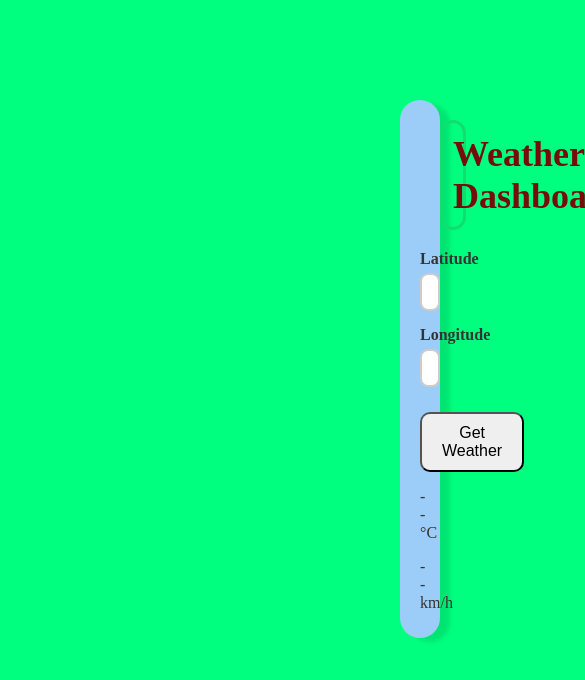
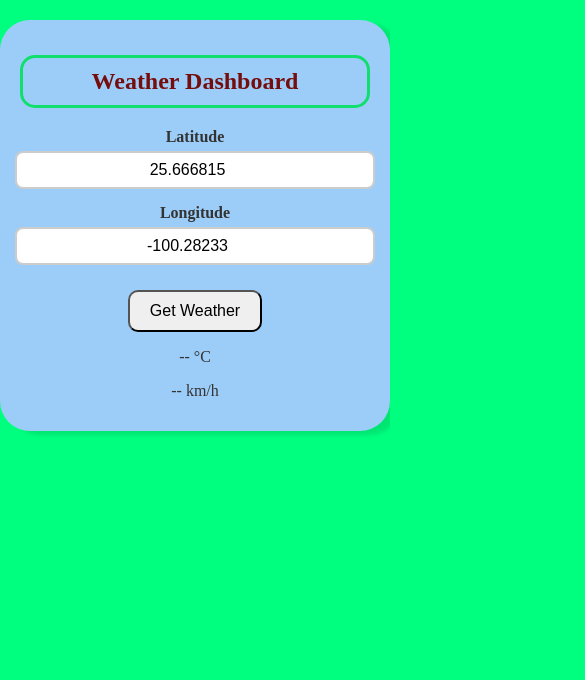
Before and after one commit to JonathanCaixba/Api_Weather-LAB, a plain HTML site: page index.html in a window 390 px wide. Shown: the top 680 px of the page, 585 px wide, since content can reach past the window. Drawn offline with Linux system fonts and the light colour scheme.

Commit message:
feat: se agrega responsividad en el style

```diff
--- a/styles.css
+++ b/styles.css
@@ -13,15 +13,19 @@ h1 {
     border: 3px solid #10df6d;
     border-radius: 15px;
     padding: 10px;
-    margin: 10px 20px 20px 20px;
+    margin: 20px auto;
+    text-align: center;
+    max-width: 90%;
 }
 
 .weather-container {
     font-family: 'Times New Roman', serif;
     background-color: #9ccdf8;
     color: #333333;
-    padding: 10px 20px 10px 20px;
-    margin: 100px 400px 100px 400px;
+    padding: 20px;
+    margin: 90%;
+    max-width: 600px;
+    margin: 50px auto;
     border-radius: 50px;
     box-shadow: 10px 4px 4px rgba(0, 0, 0, 0.1);
     box-sizing: border-box;
@@ -41,7 +45,7 @@ h1 {
 
 #latitude-input,
 #longitude-input {
-    width: 50%;
+    width: 60%;
     padding: 8px;
     box-sizing: border-box;
     border: 2.5px solid #ccc;
@@ -56,6 +60,7 @@ h1 {
     font-size: 16px;
     border-radius: 10px;
     cursor: pointer;
+    transition: all 0.3s ease;
 }
 #fetch-btn:hover {
     background-color: #10df6d;
@@ -67,3 +72,22 @@ h1 {
     transform: translateY(1.5px);
     box-shadow: 0px 2px 5px rgba(0, 0, 0, 0.2);
 }
+
+/* <--- MEDIA QUERY CAIXBA (Ajustes solo para celular) ---> */
+@media (max-width: 600px) {
+
+    h1 {
+        font-size: 24px; /* Letra más pequeña para que quepa */
+    }
+
+    .weather-container {
+        margin-top: 20px; /* Menos distancia arriba en celular */
+        border-radius: 30px; /* Bordes un poco menos redondos para ahorrar espacio */
+        padding: 15px;
+    }
+
+    #latitude-input,
+    #longitude-input {
+        width: 100%; /* En celular, que los inputs ocupen todo el ancho */
+    }
+}
```
